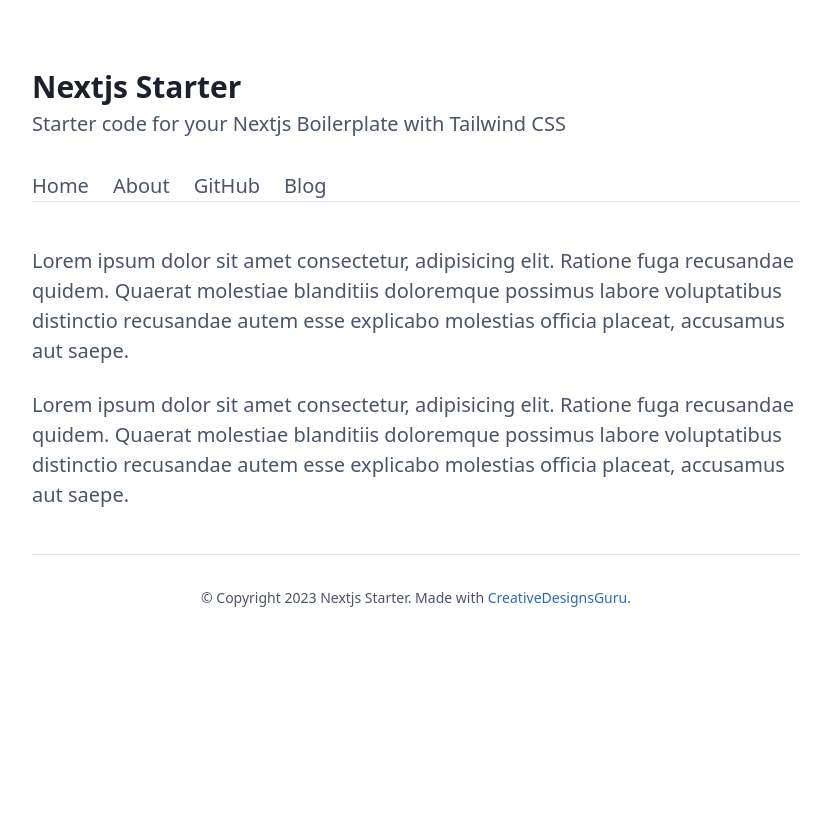
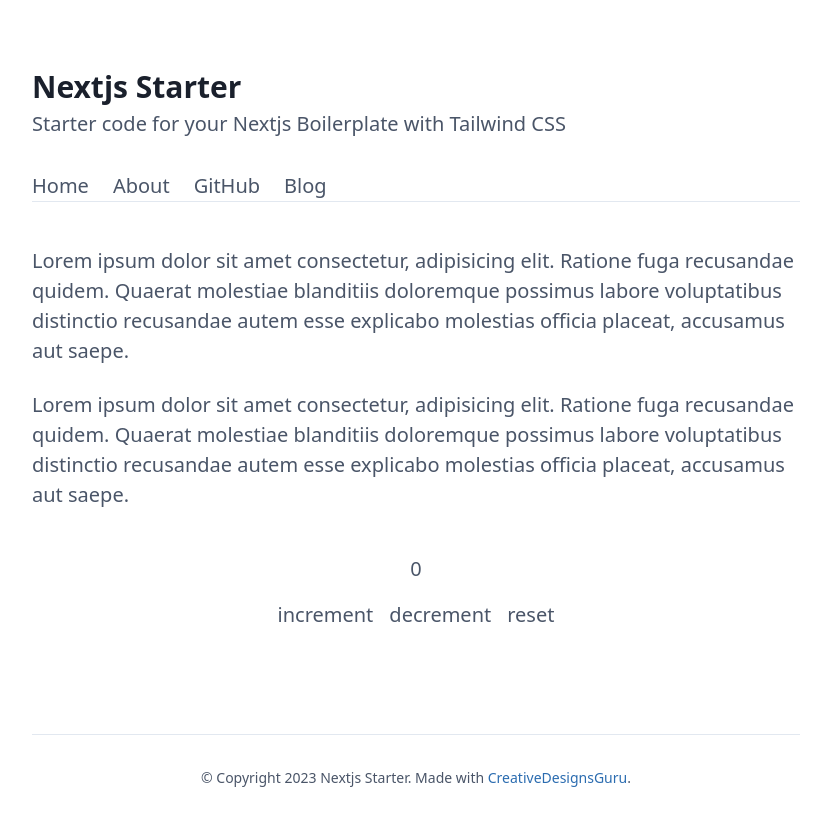
Before and after one commit to priyanshu0627/Simplify-Papers, a Next.js app: page /about in a window 1280 px wide. Shown: the whole page, without its empty margins (224-1055 px from the left). Built offline with nearby package versions, Linux system fonts and the light colour scheme.

Commit message:
setup redux

```diff
--- a/src/pages/_app.tsx
+++ b/src/pages/_app.tsx
@@ -2,8 +2,12 @@ import '../styles/global.css';
 
 import type { AppProps } from 'next/app';
 
+import { Providers } from '@/redux/provider';
+
 const MyApp = ({ Component, pageProps }: AppProps) => (
-  <Component {...pageProps} />
+  <Providers>
+    <Component {...pageProps} />
+  </Providers>
 );
 
 export default MyApp;
--- a/src/pages/about.tsx
+++ b/src/pages/about.tsx
@@ -1,5 +1,7 @@
 import { Meta } from '@/layouts/Meta';
 import { Main } from '@/templates/Main';
+
+import Home from './home';
 
 const About = () => (
   <Main meta={<Meta title="Lorem ipsum" description="Lorem ipsum" />}>
@@ -15,6 +17,7 @@ const About = () => (
       voluptatibus distinctio recusandae autem esse explicabo molestias officia
       placeat, accusamus aut saepe.
     </p>
+    <Home />
   </Main>
 );
 
--- /dev/null
+++ b/src/pages/home.tsx
@@ -0,0 +1,27 @@
+/* eslint-disable react-hooks/rules-of-hooks */
+
+'use client';
+
+import { decrement, increment, reset } from '@/redux/features/counterSlice';
+import { useAppDispatch, useAppSelector } from '@/redux/hooks';
+
+export default function Home() {
+  const count = useAppSelector((state) => state.counterReducer.value);
+  const dispatch = useAppDispatch();
+
+  return (
+    <main style={{ maxWidth: 1200, marginInline: 'auto', padding: 20 }}>
+      <div style={{ marginBottom: '4rem', textAlign: 'center' }}>
+        <h4 style={{ marginBottom: 16 }}>{count}</h4>
+        <button onClick={() => dispatch(increment())}>increment</button>
+        <button
+          onClick={() => dispatch(decrement())}
+          style={{ marginInline: 16 }}
+        >
+          decrement
+        </button>
+        <button onClick={() => dispatch(reset())}>reset</button>
+      </div>
+    </main>
+  );
+}
--- /dev/null
+++ b/src/redux/features/counterSlice.ts
@@ -0,0 +1,38 @@
+import { createSlice, PayloadAction } from "@reduxjs/toolkit";
+
+type CounterState = {
+  value: number;
+};
+
+const initialState = {
+  value: 0,
+} as CounterState;
+
+export const counter = createSlice({
+  name: "counter",
+  initialState,
+  reducers: {
+    reset: () => initialState,
+    increment: (state) => {
+      state.value += 1;
+    },
+    decrement: (state) => {
+      state.value -= 1;
+    },
+    incrementByAmount: (state, action: PayloadAction<number>) => {
+      state.value += action.payload;
+    },
+    decrementByAmount: (state, action: PayloadAction<number>) => {
+      state.value -= action.payload;
+    },
+  },
+});
+
+export const {
+  increment,
+  incrementByAmount,
+  decrement,
+  decrementByAmount,
+  reset,
+} = counter.actions;
+export default counter.reducer;
--- /dev/null
+++ b/src/redux/hooks.ts
@@ -0,0 +1,7 @@
+import type { TypedUseSelectorHook } from 'react-redux';
+import { useDispatch, useSelector } from 'react-redux';
+
+import type { AppDispatch, RootState } from './store';
+
+export const useAppDispatch = () => useDispatch<AppDispatch>();
+export const useAppSelector: TypedUseSelectorHook<RootState> = useSelector;
--- /dev/null
+++ b/src/redux/provider.tsx
@@ -0,0 +1,9 @@
+'use client';
+
+import { Provider } from 'react-redux';
+
+import { store } from './store';
+
+export function Providers({ children }: { children: React.ReactNode }) {
+  return <Provider store={store}>{children}</Provider>;
+}
--- /dev/null
+++ b/src/redux/store.ts
@@ -0,0 +1,12 @@
+import { configureStore } from '@reduxjs/toolkit';
+
+import counterReducer from './features/counterSlice';
+
+export const store = configureStore({
+  reducer: {
+    counterReducer,
+  },
+});
+
+export type RootState = ReturnType<typeof store.getState>;
+export type AppDispatch = typeof store.dispatch;
```
